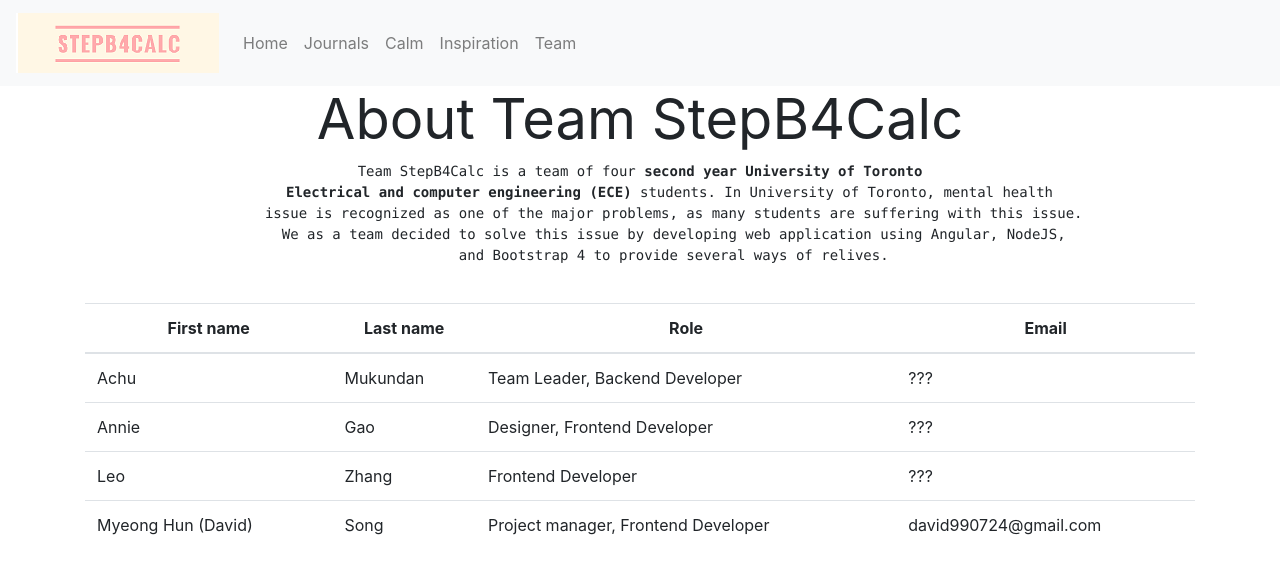
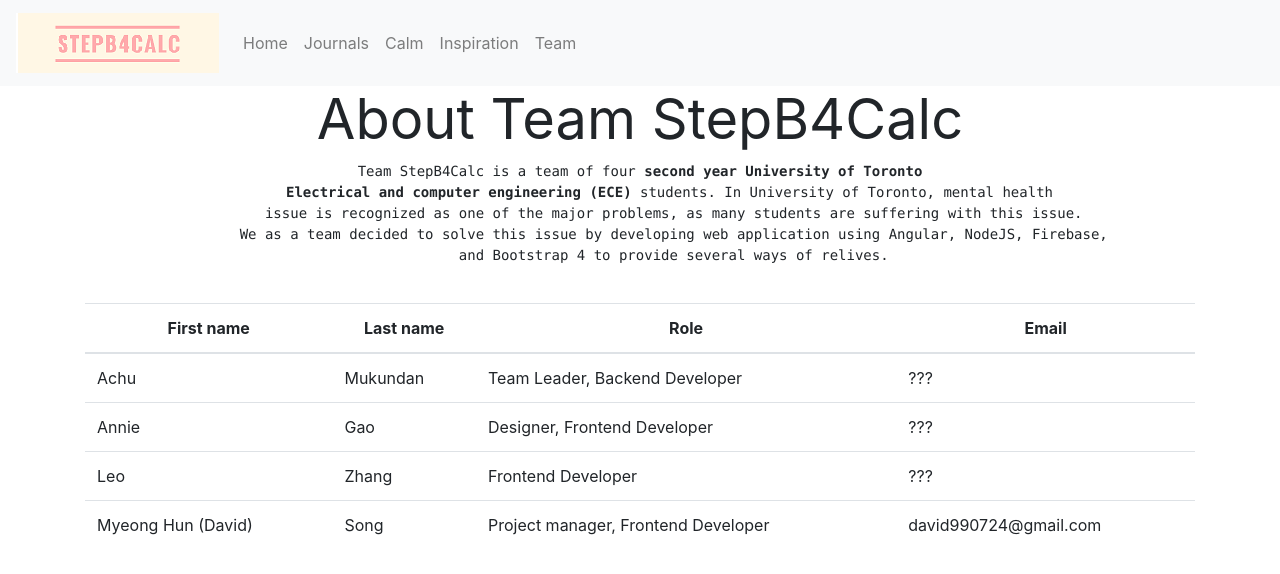
Before and after one commit to achuthanmukundan00/deltaHacks2020-StepBeforeCalc, an Angular app in the folder deltaMH/: page /team in a window 1280 px wide. Shown: the top 574 px of the page. Built offline with nearby package versions, Linux system fonts and the light colour scheme.

Commit message:
Minor chnage

```diff
--- a/deltaMH/src/app/pages/team/team.component.html
+++ b/deltaMH/src/app/pages/team/team.component.html
@@ -3,7 +3,7 @@
     <pre class = "text-center"> Team StepB4Calc is a team of four <strong>second year University of Toronto
         Electrical and computer engineering (ECE)</strong> students. In University of Toronto, mental health
         issue is recognized as one of the major problems, as many students are suffering with this issue.
-        We as a team decided to solve this issue by developing web application using Angular, NodeJS,
+        We as a team decided to solve this issue by developing web application using Angular, NodeJS, Firebase,
         and Bootstrap 4 to provide several ways of relives.
     </pre>
 
```
